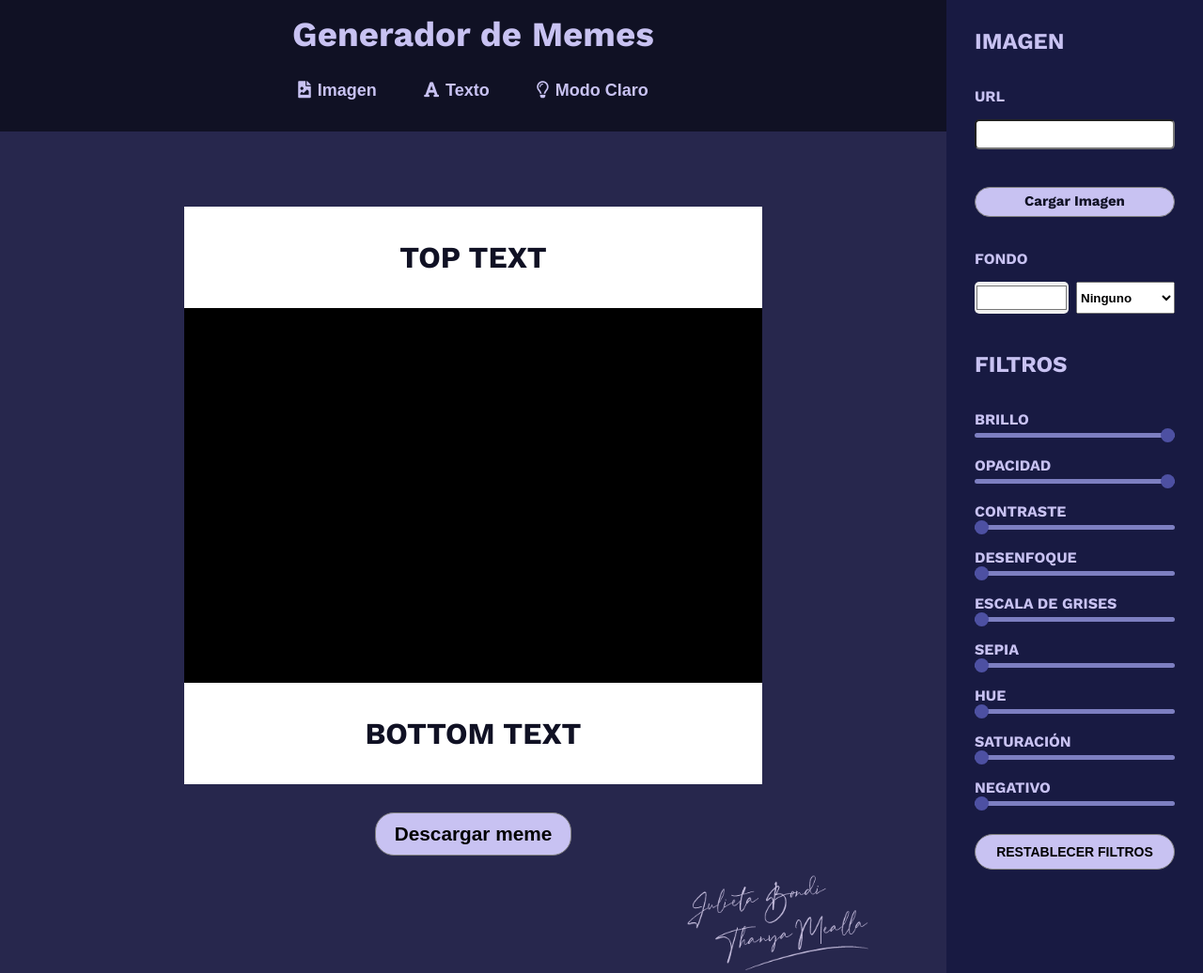
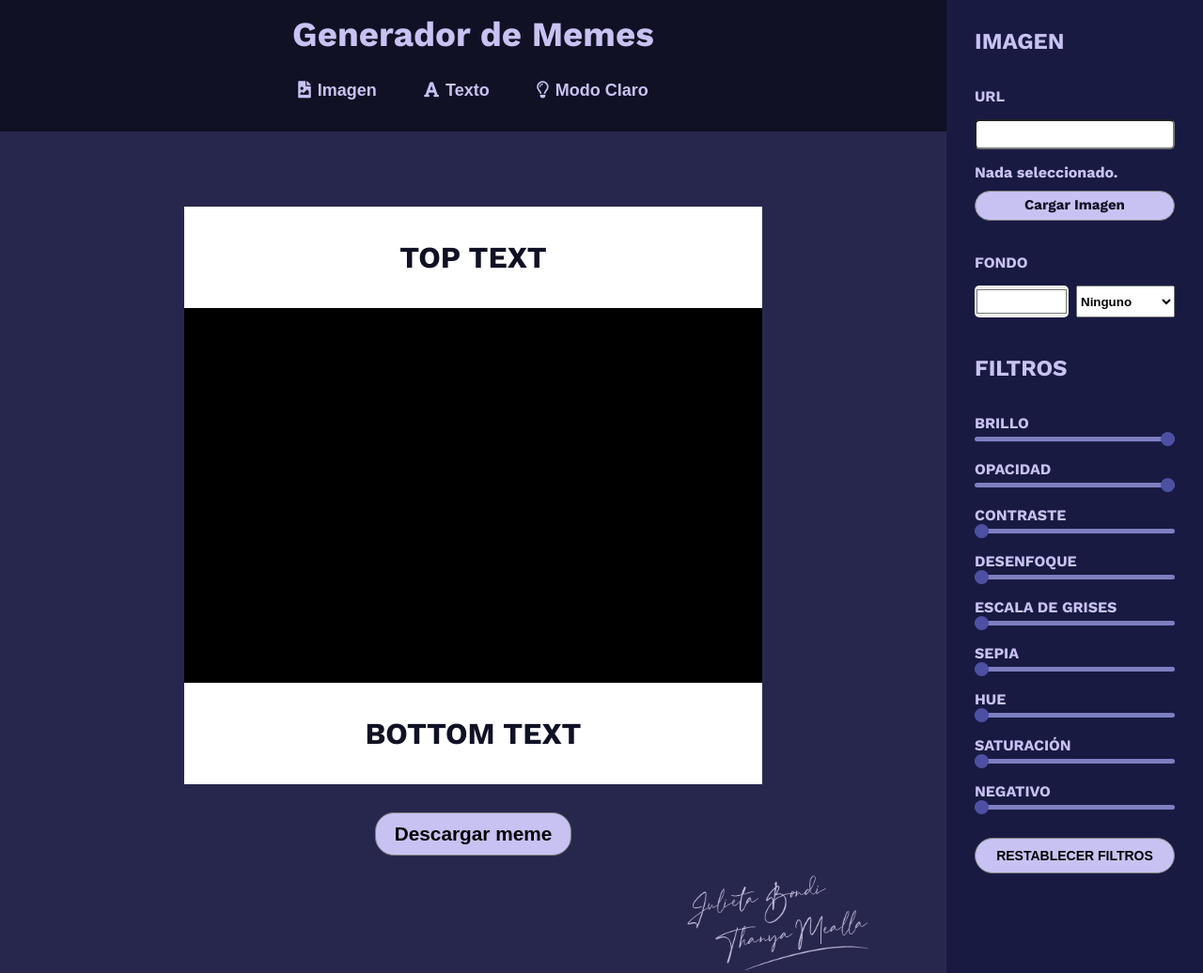
Before and after one commit to july8712/generador_de_memes, a plain HTML site: page index.html in a window 1280 px wide. Shown: the top 1036 px of the page at 94% size. Drawn offline with nearby package versions, Linux system fonts and the light colour scheme.

Commit message:
arreglé títilo nada seleccionado

```diff
--- a/index.html
+++ b/index.html
@@ -55,7 +55,7 @@
                         <label for="url">URL</label>
                         <input type="text" name="url" id="url">
                         <div class="inputFileContainer">
-                            <h5 id="fileIMGName">Nada seleccionado.</h4>
+                            <h4 id="fileIMGName">Nada seleccionado.</h4>
                             <label for="fileIMG" id="fileIMGLabel" class="btn_secundary">Cargar Imagen</label>
                             <input type="file" name="fileIMG" id="fileIMG">
                             <label for="quitarImagen" id="quitarFileIMGLabel" class="btn_secundary">Quitar Imagen</label>
```
